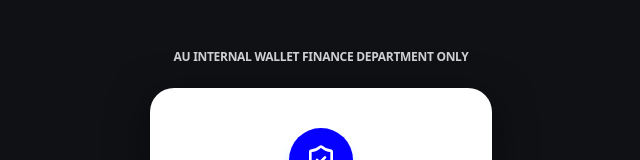
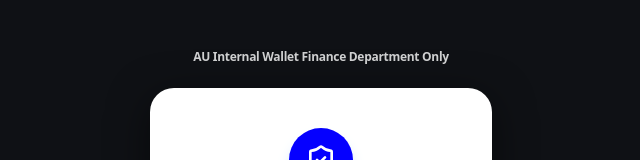
Before and after one commit to audfam/audfam, a React (Vite) app: page / in a window 1280 px wide. Shown: the top 160 px of the page, without its empty margins (319-959 px from the left). Built offline with nearby package versions, Linux system fonts and the light colour scheme.

Commit message:
Update App.tsx

```diff
--- a/src/App.tsx
+++ b/src/App.tsx
@@ -63,7 +63,7 @@ export default function App() {
 
       {/* Header Section */}
       <header className="pt-12 pb-2 w-full flex flex-col items-center h-[80px]">
-        <h1 className="text-[12px] font-semibold tracking-tight text-white uppercase opacity-80">
+        <h1 className="text-[12px] font-semibold tracking-tight text-white capitalize opacity-80">
           AU Internal Wallet Finance Department Only
         </h1>
       </header>
```
